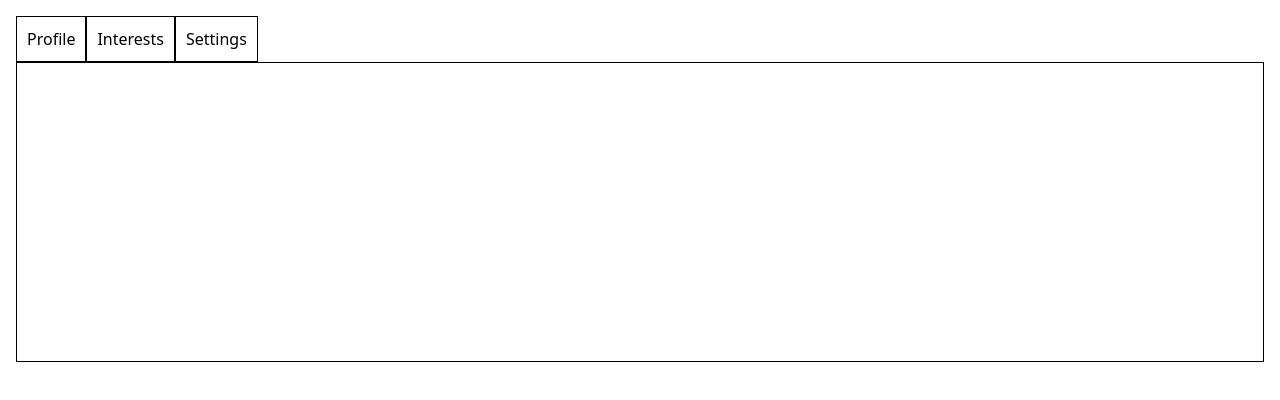
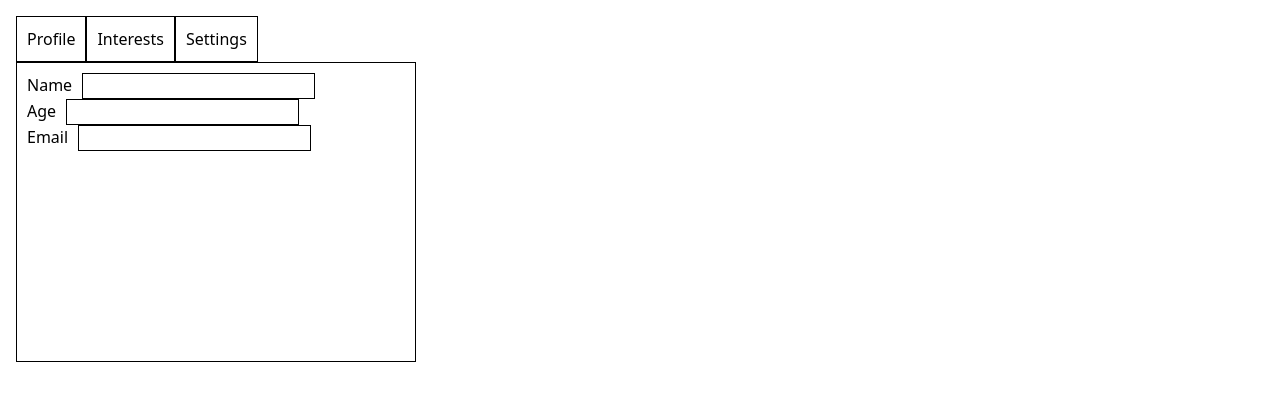
Before and after one commit to lokeshloki3/tabswitch-validate, a React (Vite) app: page / in a window 1280 px wide. Shown: the top 400 px of the page. Built offline with nearby package versions, Linux system fonts and the light colour scheme.

Commit message:
Profile page created

```diff
--- a/src/components/Profile.jsx
+++ b/src/components/Profile.jsx
@@ -1,9 +1,48 @@
 import React from 'react'
 
 const Profile = ({ data, setData }) => {
+
+  const handleChange = (e) => {
+    const { name, value } = e.target;
+
+    setData((prevData) => ({
+      ...prevData, [name]: value,
+    }))
+  }
+
   return (
     <div>
-
+      <div className='fields'>
+        {/* htmlFor is for ID */}
+        <label htmlFor='name'>Name</label>
+        <input
+          type='text'
+          name='name'
+          id='name'
+          value={data.name}
+          onChange={handleChange}
+        />
+      </div>
+      <div className='fields'>
+        <label htmlFor='age'>Age</label>
+        <input
+          type='number'
+          name='age'
+          id='age'
+          value={data.age}
+          onChange={handleChange}
+        />
+      </div>
+      <div className='fields'>
+        <label htmlFor='email'>Email</label>
+        <input
+          type='text'
+          name='email'
+          id='email'
+          value={data.email}
+          onChange={handleChange}
+        />
+      </div>
     </div>
   )
 }
--- a/src/index.css
+++ b/src/index.css
@@ -10,8 +10,18 @@
     cursor: pointer;
 }
 
-.content{
+.content {
     border: 1px solid black;
     padding: 10px;
     height: 300px;
+    width: 400px;
 }
+
+.fields {
+    display: flex;
+    gap: 10px;
+}
+
+input{
+    border: 1px solid black;
+}
```
